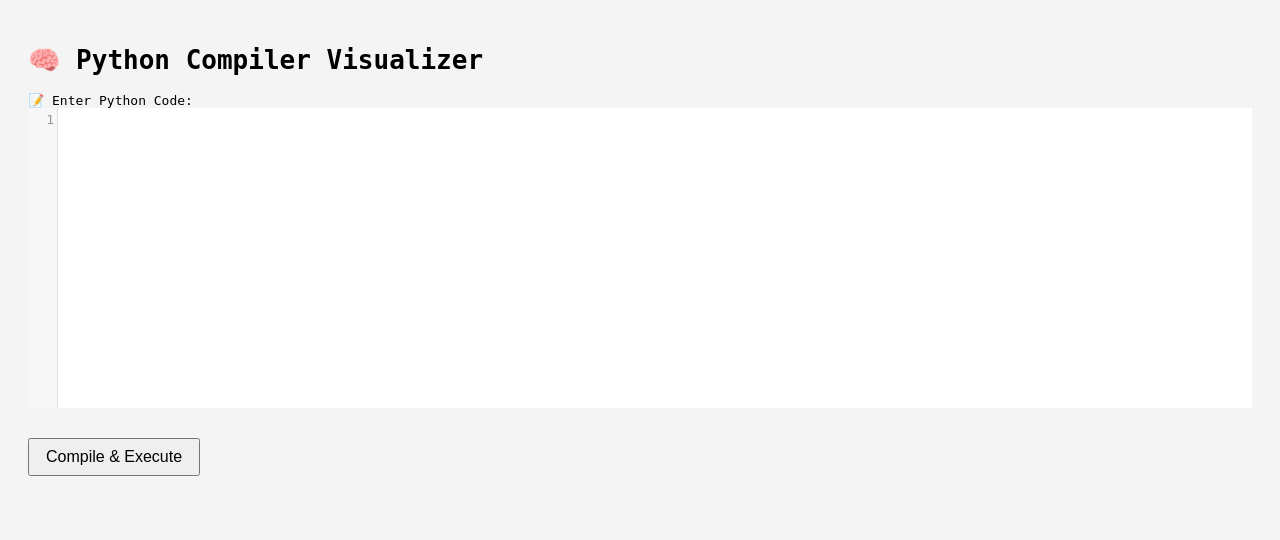
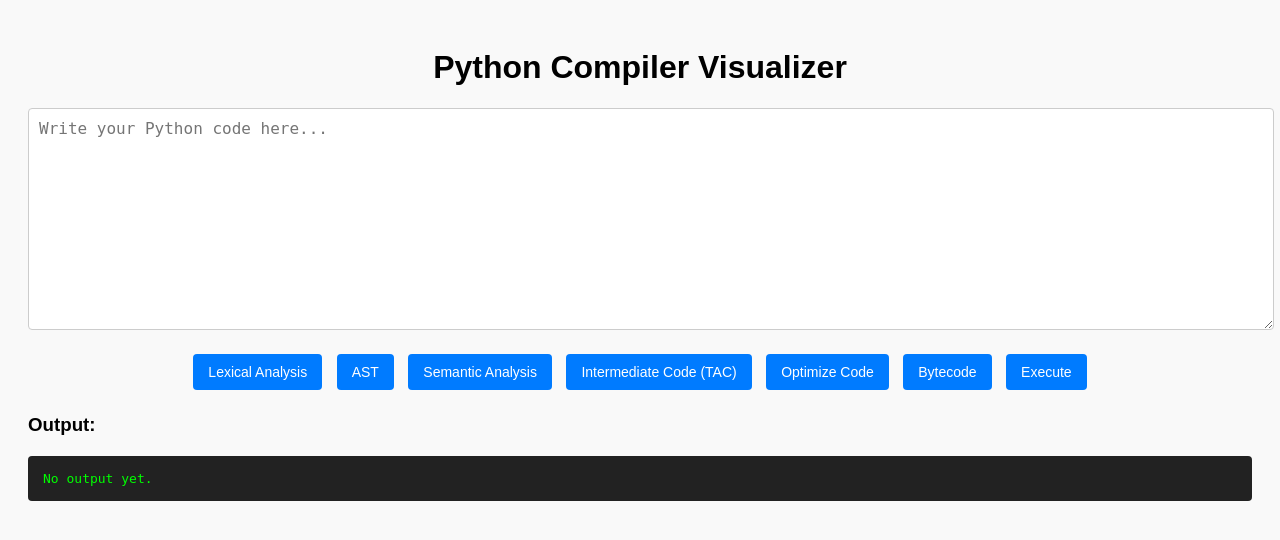
Before and after one commit to ansh-ban/The-Python-Compiler-Visualizer-, a Flask app: page / in a window 1280 px wide. Shown: the top 540 px of the page. Run offline with Flask 3, Linux system fonts and the light colour scheme.

Commit message:
frontend-update

```diff
--- a/app.py
+++ b/app.py
@@ -1,15 +1,21 @@
-from flask import Flask, render_template, request, send_file
+from flask import Flask, request, jsonify, render_template
+import ast
 import dis
 import io
-import ast
+import token
 import tokenize
-import token
 import contextlib
-from io import BytesIO
 
 app = Flask(__name__)
 
-def generate_intermediate_code(node):
+@app.route('/')
+def index():
+    return render_template('index.html')
+
+def get_ast_tree(code):
+    return ast.parse(code)
+
+def generate_tac(node):
     temp_counter = [0]
     tac = []
 
@@ -39,151 +45,150 @@ def generate_intermediate_code(node):
                 tac.append(f"{target.id} = {val}")
 
         elif isinstance(node, ast.Expr):
-            return visit(node.value)
+            visit(node.value)
+
+        elif isinstance(node, ast.Call):
+            args = [visit(arg) for arg in node.args]
+            temp = get_temp()
+            func_name = node.func.id if isinstance(node.func, ast.Name) else str(node.func)
+            tac.append(f"{temp} = call {func_name}({', '.join(args)})")
+            return temp
+
+        elif isinstance(node, ast.For):
+            target = visit(node.target)
+            iter_ = visit(node.iter)
+            tac.append(f"# for {target} in {iter_}")
+            for stmt in node.body:
+                visit(stmt)
+            tac.append("# end for")
+
+        elif isinstance(node, ast.If):
+            cond = visit(node.test)
+            label_false = f"L{temp_counter[0]}"
+            temp_counter[0] += 1
+            label_end = f"L{temp_counter[0]}"
+            temp_counter[0] += 1
+            tac.append(f"if not {cond} goto {label_false}")
+            for stmt in node.body:
+                visit(stmt)
+            tac.append(f"goto {label_end}")
+            tac.append(f"{label_false}:")
+            for stmt in node.orelse:
+                visit(stmt)
+            tac.append(f"{label_end}:")
 
         elif isinstance(node, ast.Module):
             for stmt in node.body:
                 visit(stmt)
 
-        elif isinstance(node, ast.Call):
-            args = [visit(arg) for arg in node.args]
-            temp = get_temp()
-            tac.append(f"{temp} = call {node.func.id}({', '.join(args)})")
-            return temp
-
-        elif isinstance(node, ast.For):
-            iter_name = visit(node.target)
-            iter_obj = visit(node.iter)
-            tac.append(f"# For loop over {iter_obj}")
-            start_label = f"L{temp_counter[0]}"
-            temp_counter[0] += 1
-            end_label = f"L{temp_counter[0]}"
-            temp_counter[0] += 1
-
-            tac.append(f"{start_label}:")
-            tac.append(f"{iter_name} = next({iter_obj})  # pseudo")
-            for stmt in node.body:
-                visit(stmt)
-            tac.append(f"goto {start_label}")
-            tac.append(f"{end_label}:")
         else:
-            tac.append(f"# Unsupported node: {type(node).__name__}")
+            tac.append(f"# Unsupported: {type(node).__name__}")
 
     visit(node)
     return tac
 
-def optimize_intermediate_code(tac_lines):
-    optimized = []
-    for line in tac_lines:
-        note = ""
-        if '=' in line and 'call' not in line:
-            parts = line.split('=')
-            var = parts[0].strip()
-            expr = parts[1].strip()
-            try:
-                result = eval(expr, {"__builtins__": {}})
-                line = f"{var} = {result}"
-                note = "Constant folded"
-            except:
-                pass
-        optimized.append((line, note))
+@app.route('/execute', methods=['POST'])
+def execute_code():
+    code = request.json.get('code', '')
+    try:
+        output = io.StringIO()
+        with contextlib.redirect_stdout(output):
+            exec(code, {})
+        return jsonify({"output": output.getvalue()})
+    except Exception as e:
+        return jsonify({"output": f"{e.__class__.__name__}: {e}"}), 400
+
+@app.route('/lexical', methods=['POST'])
+def lexical_analysis():
+    code = request.json.get('code', '')
+    try:
+        tokens = tokenize.tokenize(io.BytesIO(code.encode('utf-8')).readline)
+        result = []
+        for tok in tokens:
+            if tok.type != token.ENDMARKER:
+                result.append(f"{token.tok_name[tok.type]:<12} {tok.string!r:>10}  (line {tok.start[0]}, col {tok.start[1]})")
+        return jsonify({"output": result})
+    except Exception as e:
+        return jsonify({"output": [f"{e.__class__.__name__}: {e}"]}), 400
+
+@app.route('/ast', methods=['POST'])
+def syntax_analysis():
+    code = request.json.get('code', '')
+    try:
+        tree = get_ast_tree(code)
+        return jsonify({"output": ast.dump(tree, indent=4)})
+    except Exception as e:
+        return jsonify({"output": f"{e.__class__.__name__}: {e}"}), 400
+
+@app.route('/semantic', methods=['POST'])
+def semantic_analysis():
+    code = request.json.get('code', '')
+    try:
+        tree = get_ast_tree(code)
+        compile(tree, '<string>', 'exec')  # semantic check
+        return jsonify({"output": "Semantic Analysis Passed ✅"})
+    except Exception as e:
+        return jsonify({"output": f"{e.__class__.__name__}: {e}"}), 400
+
+@app.route('/tac', methods=['POST'])
+def intermediate_code():
+    code = request.json.get('code', '')
+    try:
+        tree = get_ast_tree(code)
+        tac = generate_tac(tree)
+        return jsonify({"output": tac})
+    except Exception as e:
+        return jsonify({"output": [f"{e.__class__.__name__}: {e}"]}), 400
+
+@app.route('/bytecode', methods=['POST'])
+def bytecode():
+    code = request.json.get('code', '')
+    try:
+        code_obj = compile(code, '<string>', 'exec')
+        output = []
+        for instr in dis.get_instructions(code_obj):
+            output.append(f"{instr.offset:>3} {instr.opname:<20} {instr.argrepr}")
+        return jsonify({"output": output})
+    except Exception as e:
+        return jsonify({"output": [f"{e.__class__.__name__}: {e}"]}), 400
+
+def optimize_ast(node):
+    class ConstantFolder(ast.NodeTransformer):
+        def visit_BinOp(self, node):
+            self.generic_visit(node)
+            if isinstance(node.left, ast.Constant) and isinstance(node.right, ast.Constant):
+                try:
+                    value = eval(compile(ast.Expression(node), '', 'eval'))
+                    return ast.Constant(value=value)
+                except:
+                    pass
+            return node
+
+        def visit_If(self, node):
+            self.generic_visit(node)
+            if isinstance(node.test, ast.Constant):
+                if node.test.value:
+                    return node.body  # return the body (list of nodes)
+                else:
+                    return node.orelse
+            return node
+
+    optimized = ConstantFolder().visit(node)
+    if isinstance(optimized, list):
+        optimized = ast.Module(body=optimized, type_ignores=[])
+    ast.fix_missing_locations(optimized)
     return optimized
 
-def ast_to_html(node, indent=0):
-    spacer = '&nbsp;' * 4 * indent
-    if isinstance(node, ast.AST):
-        fields = [(name, ast_to_html(value, indent + 1)) for name, value in ast.iter_fields(node)]
-        children = ''.join(f"<div>{spacer}<strong>{type(node).__name__}.{name}</strong>: {value}</div>" for name, value in fields)
-        return f"<div>{children}</div>"
-    elif isinstance(node, list):
-        return ''.join(ast_to_html(item, indent + 1) for item in node)
-    else:
-        return f"{spacer}{repr(node)}"
-
-@app.route('/', methods=['GET', 'POST'])
-def index():
-    code = ''
-    token_output = ''
-    ast_output = ''
-    ast_html_output = ''
-    semantic_output = ''
-    intermediate_code = []
-    optimized_code = []
-    bytecode_output = ''
-    execution_output = ''
-
-    if request.method == 'POST':
-        code = request.form['code']
-        try:
-            # Lexical Analysis
-            tokens = tokenize.tokenize(BytesIO(code.encode('utf-8')).readline)
-            token_lines = []
-            for tok in tokens:
-                if tok.type == token.ENDMARKER:
-                    continue
-                token_lines.append(f"{token.tok_name[tok.type]:<15} {tok.string!r:>15}  (line {tok.start[0]}, column {tok.start[1]})")
-            token_output = "\n".join(token_lines)
-
-            # AST Generation
-            parsed_ast = ast.parse(code)
-            ast_output = ast.dump(parsed_ast, indent=4)
-            ast_html_output = ast_to_html(parsed_ast)
-
-            # Semantic Analysis
-            try:
-                compile(parsed_ast, filename="<ast>", mode="exec")
-                semantic_output = "Semantic Analysis Passed ✅"
-            except Exception as sem_error:
-                semantic_output = f"Semantic Error ❌: {sem_error}"
-
-            # Intermediate Code
-            tac_lines = generate_intermediate_code(parsed_ast)
-            intermediate_code = tac_lines
-
-            # Optimization
-            optimized_code = optimize_intermediate_code(tac_lines)
-
-            # Bytecode
-            code_obj = compile(code, '<string>', 'exec')
-            instructions = list(dis.get_instructions(code_obj))
-            detailed_bytecode = []
-            for instr in instructions:
-                line_info = f"{instr.starts_line or '':>4}"
-                opcode = f"{instr.opname:<20}"
-                arg = f"{instr.argrepr:<30}"
-                comment = f"# {instr.argval}" if instr.argval is not None else ""
-                detailed_bytecode.append(f"{line_info} {opcode} {arg} {comment}")
-            bytecode_output = "\n".join(detailed_bytecode)
-
-            # Execution
-            exec_output_stream = io.StringIO()
-            with contextlib.redirect_stdout(exec_output_stream):
-                exec(code_obj, {})
-            execution_output = exec_output_stream.getvalue()
-
-        except Exception as e:
-            execution_output = f"\U0001F4A5 Error during processing:\n{e.__class__.__name__}: {e}"
-
-    return render_template('index.html',
-                           code=code,
-                           tokens=token_output,
-                           ast_output=ast_output,
-                           ast_html=ast_html_output,
-                           semantic_output=semantic_output,
-                           intermediate_code=intermediate_code,
-                           optimized_code=optimized_code,
-                           bytecode=bytecode_output,
-                           output=execution_output)
-
-@app.route('/download', methods=['POST'])
-def download():
-    code = request.form['code']
-    bytecode = request.form['bytecode']
-    content = f"Your Code:\n{code}\n\nBytecode:\n{bytecode}"
-    buf = io.BytesIO()
-    buf.write(content.encode())
-    buf.seek(0)
-    return send_file(buf, as_attachment=True, download_name='bytecode_output.txt')
+@app.route('/optimize', methods=['POST'])
+def optimize_code():
+    code = request.json.get('code', '')
+    try:
+        tree = ast.parse(code)
+        optimized_tree = optimize_ast(tree)
+        optimized_code = ast.unparse(optimized_tree)
+        return jsonify({"output": optimized_code})
+    except Exception as e:
+        return jsonify({"output": f"{e.__class__.__name__}: {e}"}), 400
 
 if __name__ == '__main__':
     app.run(debug=True)
--- a/templates/index.html
+++ b/templates/index.html
@@ -3,135 +3,103 @@
 <head>
     <meta charset="UTF-8">
     <title>Python Compiler Visualizer</title>
-  <link rel="stylesheet" href="https://cdnjs.cloudflare.com/ajax/libs/codemirror/5.65.5/codemirror.min.css">
     <style>
         body {
+            font-family: Arial, sans-serif;
+            padding: 20px;
+            background: #f9f9f9;
+        }
+
+        h1 {
+            text-align: center;
+        }
+
+        textarea {
+            width: 100%;
+            height: 200px;
             font-family: monospace;
-      padding: 20px;
-      background: #f4f4f4;
+            font-size: 16px;
+            padding: 10px;
+            margin-bottom: 15px;
+            border: 1px solid #ccc;
+            border-radius: 4px;
+            background: #fff;
         }
-    .section {
-      margin-bottom: 30px;
+
+        button {
+            margin: 5px;
+            padding: 10px 15px;
+            font-size: 14px;
+            background-color: #007bff;
+            color: white;
+            border: none;
+            border-radius: 4px;
+            cursor: pointer;
         }
-    textarea, .CodeMirror {
-      width: 100%;
+
+        button:hover {
+            background-color: #0056b3;
         }
+
         pre {
-      background: #1e1e1e;
+            background-color: #222;
             color: #0f0;
-      padding: 10px;
+            padding: 15px;
             white-space: pre-wrap;
+            border-radius: 4px;
+            font-family: monospace;
+            margin-top: 20px;
             overflow-x: auto;
         }
-    .tooltip {
-      border-bottom: 1px dotted #00f;
-      cursor: help;
-    }
-    .ast-tree div {
-      margin-left: 20px;
-    }
-    button {
-      padding: 8px 16px;
-      font-size: 16px;
-      cursor: pointer;
+
+        .button-group {
+            text-align: center;
         }
     </style>
 </head>
 <body>
+    <h1>Python Compiler Visualizer</h1>
 
-<h1>🧠 Python Compiler Visualizer</h1>
+    <textarea id="code" placeholder="Write your Python code here..."></textarea>
 
-<div class="section">
-  <form method="post">
-    <label>📝 Enter Python Code:</label><br>
-    <textarea id="code" name="code">{{ code }}</textarea><br><br>
-    <button type="submit">Compile & Execute</button>
-  </form>
+    <div class="button-group">
+        <button onclick="sendRequest('lexical')">Lexical Analysis</button>
+        <button onclick="sendRequest('ast')">AST</button>
+        <button onclick="sendRequest('semantic')">Semantic Analysis</button>
+        <button onclick="sendRequest('tac')">Intermediate Code (TAC)</button>
+        <button onclick="sendRequest('optimize')">Optimize Code</button>
+        <button onclick="sendRequest('bytecode')">Bytecode</button>
+        <button onclick="sendRequest('execute')">Execute</button>
     </div>
 
-{% if tokens %}
-<div class="section">
-  <h2>🧬 Lexical Analysis (Tokens):</h2>
-  <pre>{{ tokens }}</pre>
-</div>
-{% endif %}
+    <h3>Output:</h3>
+    <pre id="output">No output yet.</pre>
 
-{% if ast_output %}
-<div class="section">
-  <h2>🌲 Syntax Analysis (AST):</h2>
-  <pre>{{ ast_output }}</pre>
-</div>
-<div class="section">
-  <h3>📊 Parse Tree:</h3>
-  <div class="ast-tree">{{ ast_html|safe }}</div>
-</div>
-{% endif %}
+    <script>
+        async function sendRequest(endpoint) {
+            const code = document.getElementById('code').value;
+            const outputElement = document.getElementById('output');
 
-{% if semantic_output %}
-<div class="section">
-  <h2>🧠 Semantic Analysis:</h2>
-  <pre>{{ semantic_output }}</pre>
-</div>
-{% endif %}
+            try {
+                const response = await fetch(`/${endpoint}`, {
+                    method: 'POST',
+                    headers: {
+                        'Content-Type': 'application/json'
+                    },
+                    body: JSON.stringify({ code })
+                });
 
-{% if intermediate_code %}
-<div class="section">
-  <h2>⚙️ Intermediate Code (TAC):</h2>
-  <pre>{{ intermediate_code }}</pre>
-</div>
-{% endif %}
+                const result = await response.json();
 
-{% if optimized_code %}
-<div class="section">
-  <h2>🔧 Optimized Code:</h2>
-  <pre>{{ optimized_code }}</pre>
-</div>
-{% endif %}
-
-{% if bytecode %}
-<div class="section">
-  <h2>⚙️ Bytecode:</h2>
-  <pre>
-  {% set tooltips = {
-    'LOAD_FAST': 'Load local variable onto stack',
-    'STORE_FAST': 'Store top of stack into local variable',
-    'CALL_FUNCTION': 'Call function with arguments',
-    'RETURN_VALUE': 'Return from function',
-    'LOAD_CONST': 'Load constant onto stack',
-    'POP_TOP': 'Remove top of stack'
-  } %}
-  {% for line in bytecode.splitlines() %}
-    {% for key, tip in tooltips.items() %}
-      {% set line = line.replace(key, '<span class="tooltip" title="' ~ tip ~ '">' ~ key ~ '</span>') %}
-    {% endfor %}
-    {{ line | safe }}<br>
-  {% endfor %}
-  </pre>
-
-  <form method="post" action="/download">
-    <input type="hidden" name="code" value="{{ code }}">
-    <input type="hidden" name="bytecode" value="{{ bytecode }}">
-    <button type="submit">📥 Download Bytecode</button>
-  </form>
-</div>
-{% endif %}
-
-{% if output %}
-<div class="section">
-  <h2>🖨️ Execution Output:</h2>
-  <pre>{{ output }}</pre>
-</div>
-{% endif %}
-
-<script src="https://cdnjs.cloudflare.com/ajax/libs/codemirror/5.65.5/codemirror.min.js"></script>
-<script src="https://cdnjs.cloudflare.com/ajax/libs/codemirror/5.65.5/mode/python/python.min.js"></script>
-<script>
-  const editor = CodeMirror.fromTextArea(document.getElementById("code"), {
-    lineNumbers: true,
-    mode: "python",
-    theme: "default"
-  });
+                if (Array.isArray(result.output)) {
+                    outputElement.textContent = result.output.join('\n');
+                } else {
+                    outputElement.textContent = result.output;
+                }
+            } catch (error) {
+                outputElement.textContent = "Error: " + error.message;
+            }
+        }
     </script>
-
 </body>
 </html>
```
Lines whose indentation alone changed are shown as unchanged.
